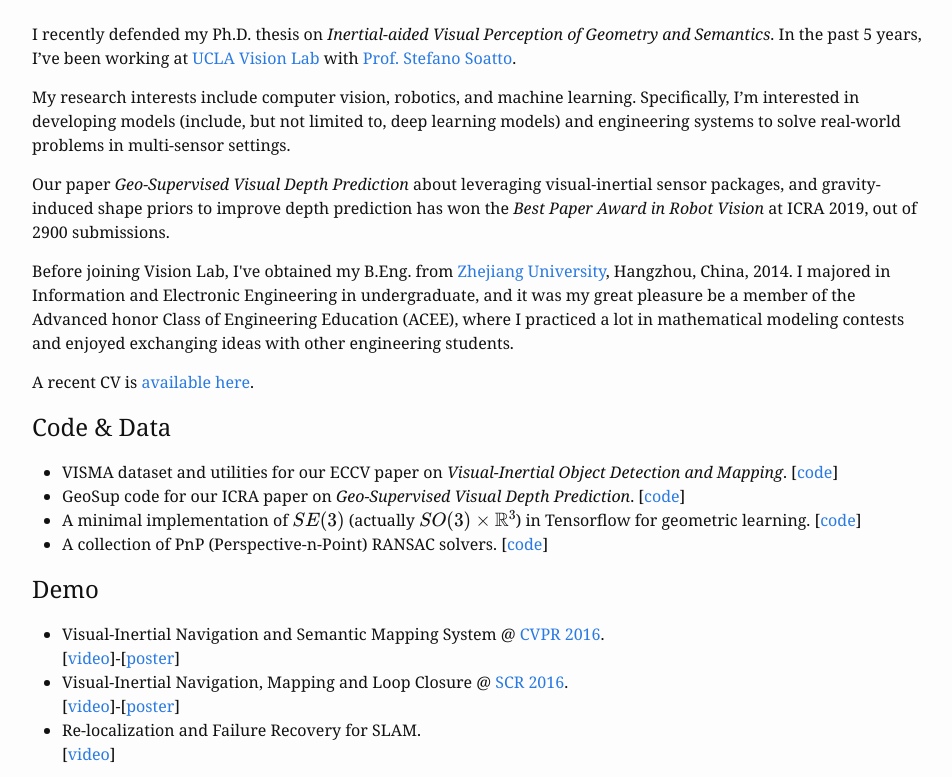
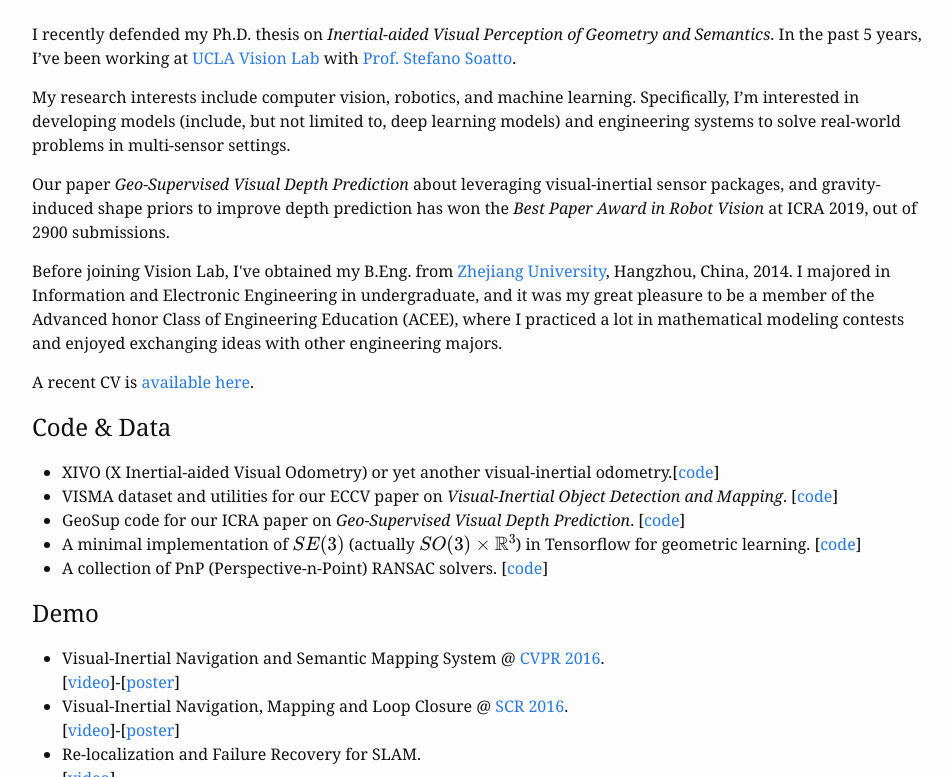
Before and after one commit to feixh/feixh.github.com, a Jekyll site: the page built from index.md, in a window 1280 px wide and 900 px high, scrolled down 392 px, cut to the strip 0-777 px from the top of the window. Shown: the whole strip, without its empty margins (158-1110 px from the left). Built offline with Jekyll 4.4.1, drawn with Linux system fonts in a browser that asks for light colours; formulas are drawn with MathJax 3.

Commit message:
add link to xivo

```diff
--- a/index.md
+++ b/index.md
@@ -22,7 +22,7 @@ My research interests include computer vision, robotics, and machine learning. S
 
 Our paper *Geo-Supervised Visual Depth Prediction* about leveraging visual-inertial sensor packages, and gravity-induced shape priors to improve depth prediction has won the *Best Paper Award in Robot Vision* at ICRA 2019, out of 2900 submissions.
 
-Before joining Vision Lab, I\'ve obtained my B.Eng. from [Zhejiang University][about_zju], Hangzhou, China, 2014. I majored in Information and Electronic Engineering in undergraduate, and it was my great pleasure be a member of the Advanced honor Class of Engineering Education (ACEE), where I practiced a lot in mathematical modeling contests and enjoyed exchanging ideas with other engineering students.
+Before joining Vision Lab, I\'ve obtained my B.Eng. from [Zhejiang University][about_zju], Hangzhou, China, 2014. I majored in Information and Electronic Engineering in undergraduate, and it was my great pleasure to be a member of the Advanced honor Class of Engineering Education (ACEE), where I practiced a lot in mathematical modeling contests and enjoyed exchanging ideas with other engineering majors.
 
 A recent CV is [available here][resume].
 
@@ -35,6 +35,7 @@ A recent CV is [available here][resume].
 
 ## Code & Data
 
+- XIVO (X Inertial-aided Visual Odometry) or yet another visual-inertial odometry.\[[code](https://github.com/feixh/xivo)\]
 - VISMA dataset and utilities for our ECCV paper on *Visual-Inertial Object Detection and Mapping*. \[[code][eccv18_data]\]
 - GeoSup code for our ICRA paper on *Geo-Supervised Visual Depth Prediction*. \[[code][icra19_code]\]
 - A minimal implementation of \\(SE(3)\\) \(actually \\(SO(3)\times \mathbb{R}^3 \\)\) in Tensorflow for geometric learning. \[[code](https://github.com/feixh/tensorflow_se3.git)\]
```
